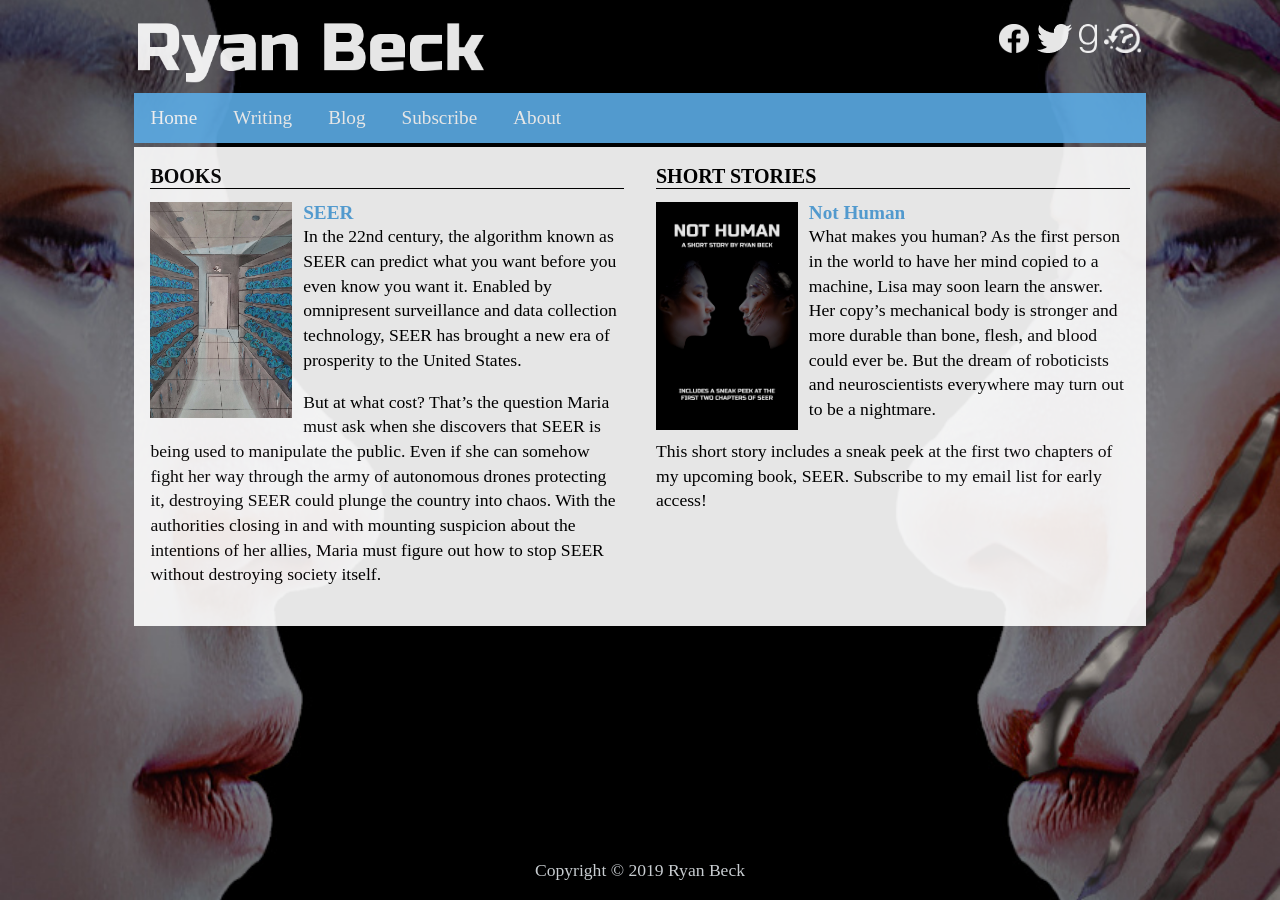
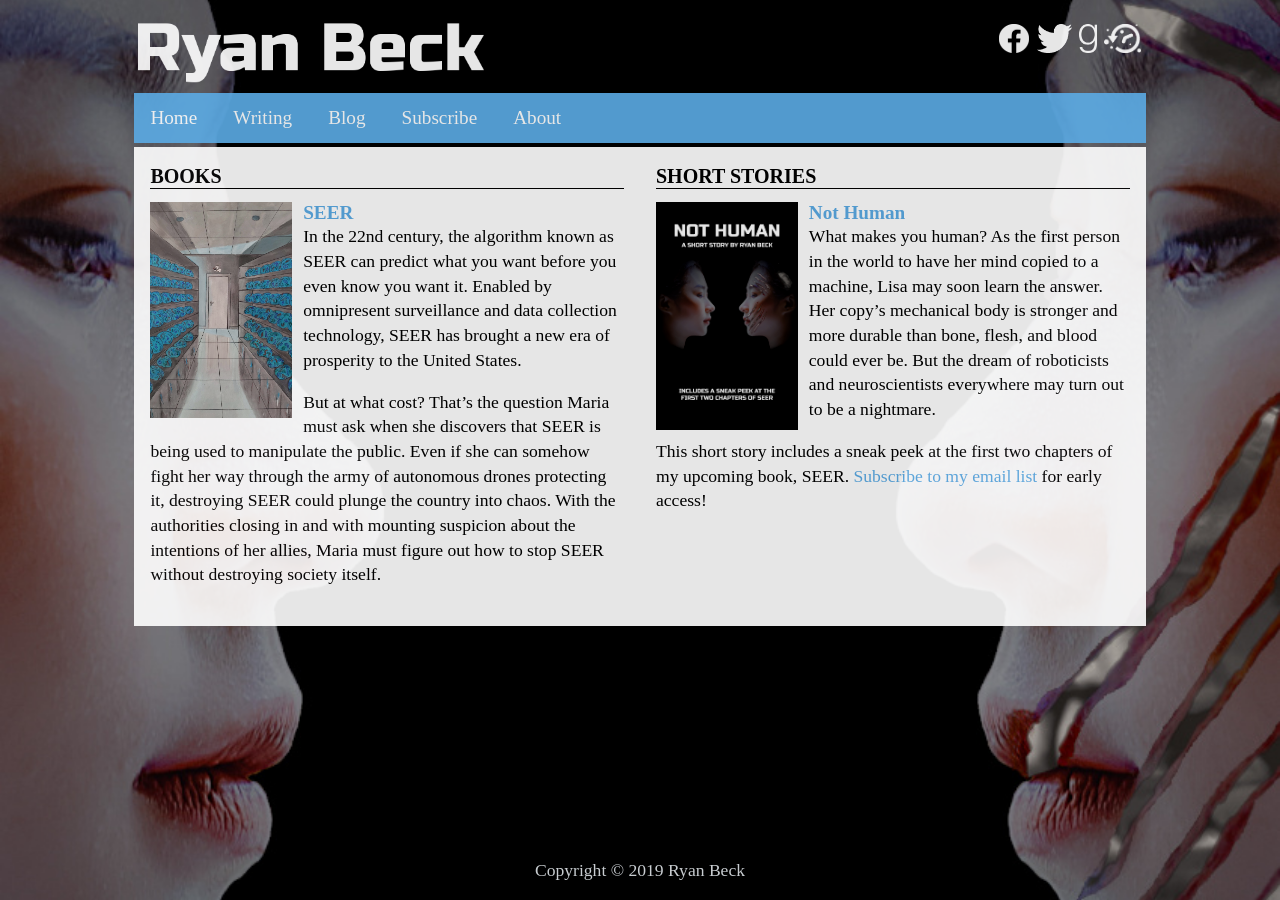
Before and after one commit to ryooan/ryooan.github.io, a Jekyll site: the page built from writing.html, in a window 1280 px wide. Built offline with Jekyll 4.4.1, drawn with Linux system fonts in a browser that asks for light colours.

Commit message:
Update writing.html

```diff
--- a/writing.html
+++ b/writing.html
@@ -26,6 +26,6 @@ description: The collected novels and short stories of author Ryan Beck.
 
 		<h2 class="worktitles"><a href="/writing/NotHuman" class="worklinks">Not Human</a></h2>
 		<p>What makes you human? As the first person in the world to have her mind copied to a machine, Lisa may soon learn the answer. Her copy’s mechanical body is stronger and more durable than bone, flesh, and blood could ever be. But the dream of roboticists and neuroscientists everywhere may turn out to be a nightmare.</p>
-		<p>This short story includes a sneak peek at the first two chapters of my upcoming book, SEER. <a href="https://www.ryanbeckauthor.com/subscribe" class="worklinks">Subscribe to my email list</a> for early access!</p>
+		<p>This short story includes a sneak peek at the first two chapters of my upcoming book, SEER. <span class="workparagraph"><a href="https://www.ryanbeckauthor.com/subscribe" class="worklinks">Subscribe to my email list</a></span> for early access!</p>
 	</div>
 </div>
```
